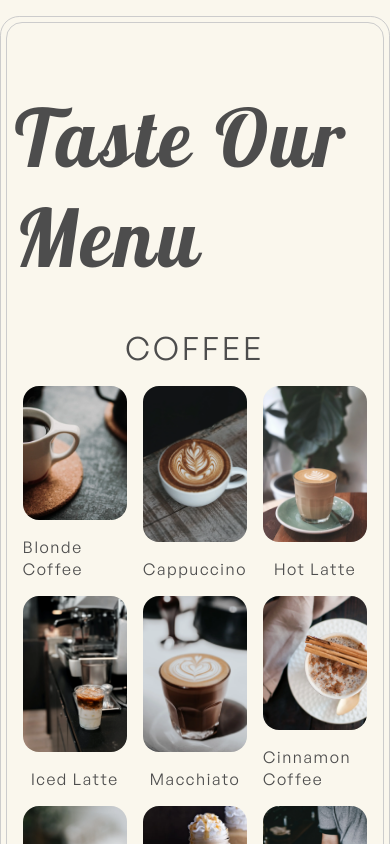
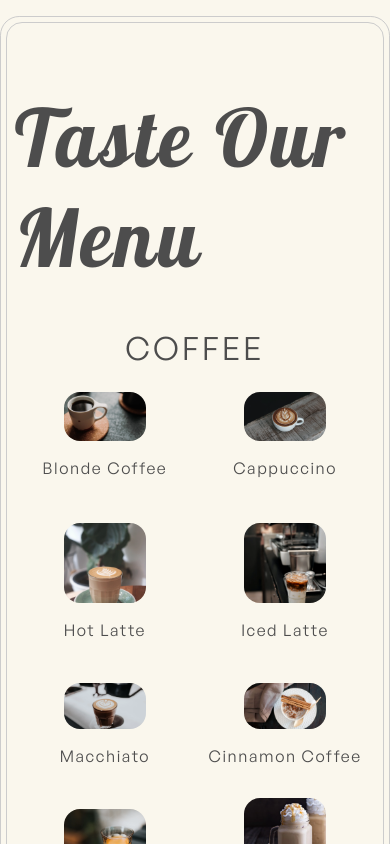
Before and after one commit to shehabwaleedd/eagle-lake, a React (Create React App) app: page /menu in a window 390 px wide. Shown: the top 844 px of the page. Built offline with nearby package versions, Linux system fonts and the light colour scheme; no server answers.

Commit message:
made some elements responsive for mobile screens

```diff
--- a/src/navbar/Navbar.css
+++ b/src/navbar/Navbar.css
@@ -5,7 +5,6 @@
     width: 49%;
     height: 4rem;
     z-index: 1000;
-
     margin: 1rem;
     border-radius: 1rem;
     border: 0.7px solid var(--border-color);
@@ -23,6 +22,8 @@
     align-items: center;
     height: 100%;
     padding: 0 2rem;
+    position: relative;
+    z-index: 999999;
 }
 
 .ham {
@@ -90,13 +91,19 @@
 
 .nav-overlay {
 	position: absolute;
-	z-index: 2;
+	z-index: -2;
 	top: 0;
-	bottom: 0;
-	width: 51.2%;
+	width: 100%;
 	height: 100vh;
 	transition: all 4s cubic-bezier(0.16, 1, 0.3, 1);
 	background-color: var(--nav-overlay-color);
-    left: 1.4rem;
+    left: 0rem;
     border-radius: 1rem;
 }
+
+@media (max-width: 560px) {
+    .nav {
+        width: 95%;
+        left: 0;
+    }
+}
--- a/src/navbar/Navbar.jsx
+++ b/src/navbar/Navbar.jsx
@@ -55,8 +55,8 @@ const Navbar = ({ setNavOpen, navOpen, setIsMobile, setIsTablet, isTablet, isMob
                         <h1 style={{ color: navOpen ? "var(--container-color)" : "var(--title-color)", transitionDuration: navOpen ? "1s" : "1.5s" }}>Menu</h1>
                     </a>
                 </div>
+                <div className="nav-overlay" style={{ top: navOpen ? "-1rem" : "-200rem", transitionDuration: navOpen ? "1s" : "1.5s" }}></div>
             </nav>
-            <div className="nav-overlay" style={{ top: navOpen ? "1rem" : "-200rem", transitionDuration: navOpen ? "1s" : "1.5s" }}></div>
         </>
     )
 }
--- a/src/pages/home/Home.css
+++ b/src/pages/home/Home.css
@@ -41,3 +41,14 @@
     right: 0;
     z-index: 1;
 }
+
+
+
+@media (max-width: 560px) {
+    .home {
+    grid-template-columns: repeat(1, 1fr);
+}
+    .right__side {
+        display: none;
+    }
+}
--- a/src/pages/menu/Menu.css
+++ b/src/pages/menu/Menu.css
@@ -194,7 +194,6 @@
     font-family: 'GeneralSans-Regular';
     letter-spacing: 0.2rem;
 }
-
 .prev__description_ingri p {
     font-size: 1.2rem;
     text-transform: capitalize;
@@ -202,3 +201,14 @@
     font-family: 'GeneralSans-Regular';
     letter-spacing: 0.2rem;
 }
+
+@media (max-width: 560px) {
+    .menu__category-items {
+        grid-template-columns: repeat(2, 1fr);
+    }
+    .menu__item img {
+        height: 50%;
+        width: 50%;
+        object-fit: cover;
+    }
+}
```
